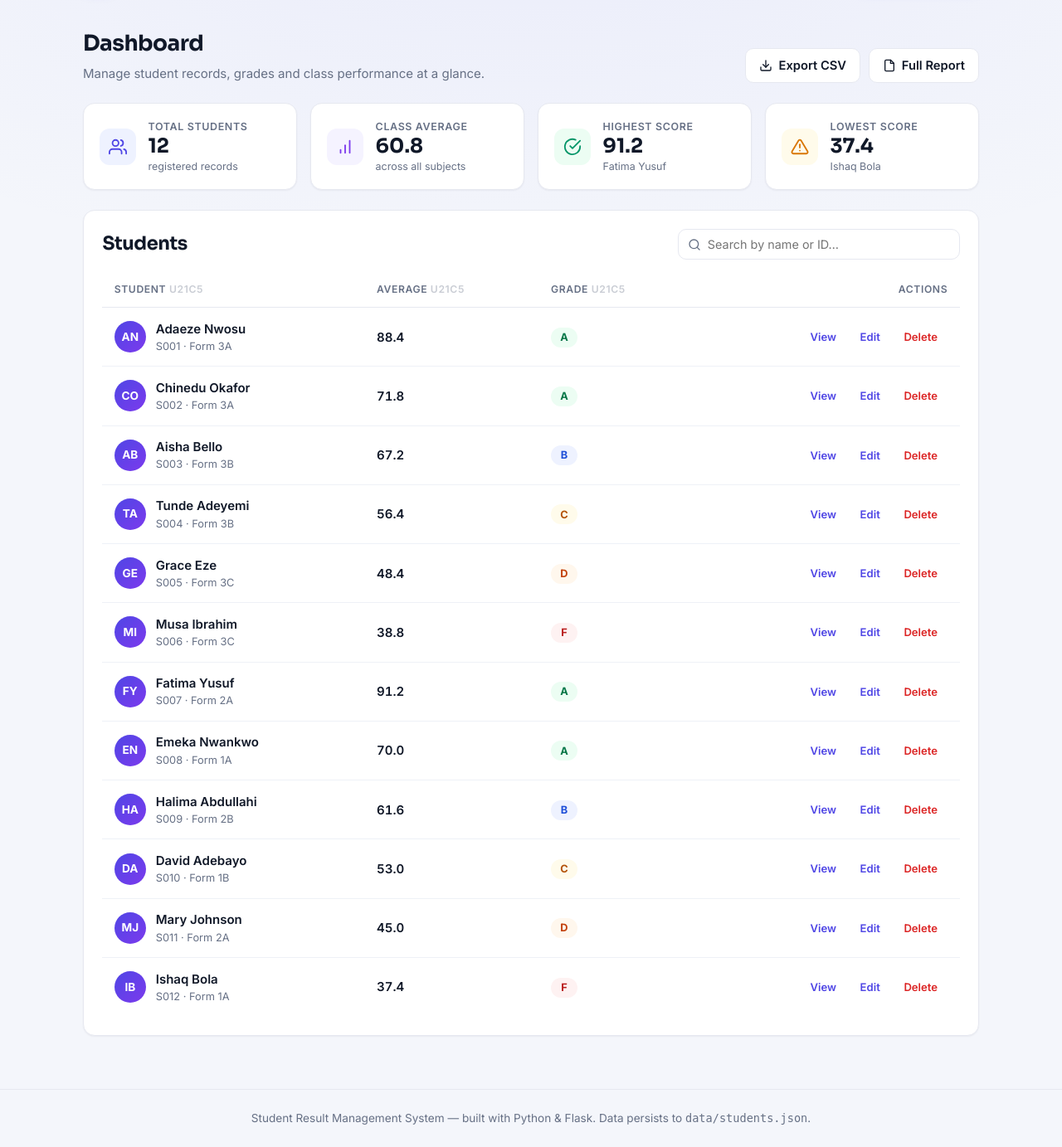
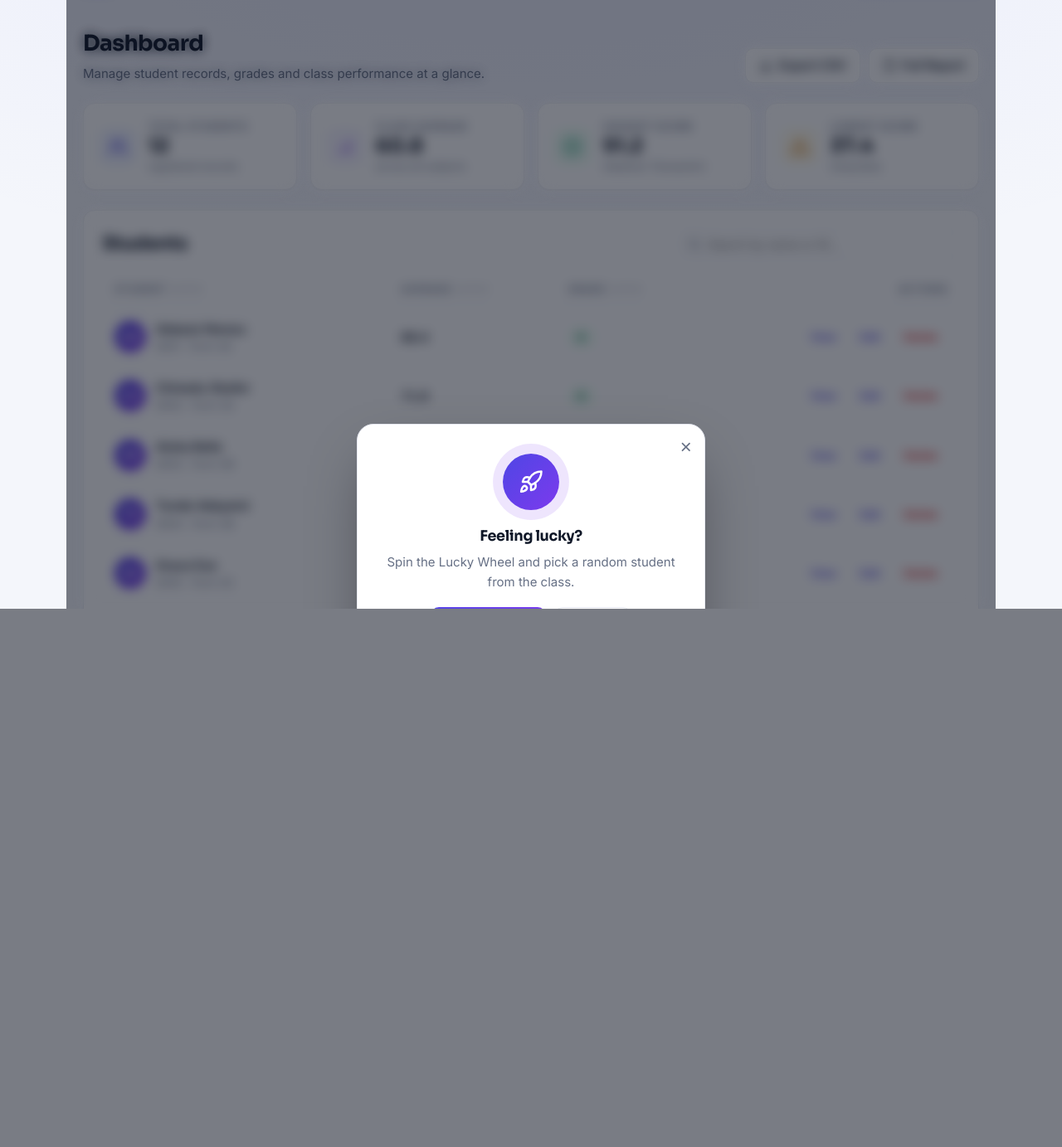
Before and after one commit to Arniode/student-result-system, a Flask app: page / in a window 1280 px wide. Shown: the part 66-1449 px from the top of the page at 83% size. After the commit the page ends 800 px from the top, so only its background shows below. Run offline with Flask 3, Linux system fonts and the light colour scheme.

Commit message:
Rename top student to Adediran Toluwanimi; add lucky-wheel popup prompt on dashboard

```diff
--- a/data/students.json
+++ b/data/students.json
@@ -109,9 +109,9 @@
     },
     {
         "student_id": "S007",
-        "full_name": "Fatima Yusuf",
+        "full_name": "Adediran Toluwanimi",
         "class_form": "Form 2A",
-        "gender": "Female",
+        "gender": "Male",
         "dob": "2010-02-14",
         "scores": {
             "Mathematics": 95,
--- a/templates/index.html
+++ b/templates/index.html
@@ -166,4 +166,63 @@
   })();
 </script>
 
+<style>
+  .wheel-modal { position: fixed; inset: 0; z-index: 100; display: grid; place-items: center; }
+  .wheel-modal[hidden] { display: none; }
+  .modal-backdrop { position: absolute; inset: 0; background: rgba(11, 18, 32, .55);
+                   backdrop-filter: blur(7px); animation: fadeIn .3s ease; }
+  .modal-card { position: relative; background: var(--surface); border: 1px solid var(--border);
+                border-radius: 20px; padding: 2.2rem 1.8rem 1.6rem; max-width: 420px;
+                width: calc(100% - 2rem); text-align: center;
+                box-shadow: 0 30px 70px -20px rgba(0, 0, 0, .45);
+                animation: popIn .45s cubic-bezier(.2, .9, .3, 1.35) both; }
+  .modal-close { position: absolute; top: .55rem; right: .55rem; border: none; background: transparent;
+                 font-size: 1.5rem; color: var(--muted); cursor: pointer; line-height: 1;
+                 padding: .4rem; border-radius: 8px; }
+  .modal-close:hover { color: var(--text); background: var(--surface-2); }
+  .modal-badge { width: 68px; height: 68px; border-radius: 50%; margin: 0 auto 1.1rem; background: var(--grad);
+                 color: #fff; display: grid; place-items: center; animation: pulse 1.8s ease-out infinite; }
+  .modal-actions { display: flex; gap: .6rem; justify-content: center; margin-top: 1.2rem; }
+  @keyframes fadeIn { from { opacity: 0; } to { opacity: 1; } }
+  @keyframes popIn { from { opacity: 0; transform: scale(.88) translateY(10px); } to { opacity: 1; transform: none; } }
+  @keyframes pulse { 0% { box-shadow: 0 0 0 0 rgba(124, 58, 237, .5); }
+                     70% { box-shadow: 0 0 0 16px rgba(124, 58, 237, 0); }
+                     100% { box-shadow: 0 0 0 0 rgba(124, 58, 237, 0); } }
+</style>
+
+<div id="wheel-modal" class="wheel-modal" hidden>
+  <div class="modal-backdrop"></div>
+  <div class="modal-card">
+    <button class="modal-close" id="wheel-modal-close" type="button" aria-label="Close">&times;</button>
+    <div class="modal-badge">
+      <svg width="30" height="30" viewBox="0 0 24 24" fill="none" stroke="currentColor" stroke-width="2" stroke-linecap="round" stroke-linejoin="round"><path d="M4.5 16.5c-1.5 1.26-2 5-2 5s3.74-.5 5-2c.71-.84.7-2.13-.09-2.91a2.18 2.18 0 0 0-2.91-.09z"/><path d="m12 15-3-3a22 22 0 0 1 2-3.95A12.88 12.88 0 0 1 22 2c0 2.72-.78 7.5-6 11a22.35 22.35 0 0 1-4 2z"/><path d="M9 12H4s.55-3.03 2-4c1.62-1.08 5 0 5 0"/><path d="M12 15v5s3.03-.55 4-2c1.08-1.62 0-5 0-5"/></svg>
+    </div>
+    <h3 style="margin:0 0 .4rem;">Feeling lucky?</h3>
+    <p class="muted" style="margin:0;">Spin the Lucky Wheel and pick a random student from the class.</p>
+    <div class="modal-actions">
+      <a class="btn btn-primary" href="{{ url_for('wheel') }}">Spin the wheel</a>
+      <button class="btn btn-outline" id="wheel-modal-no" type="button">Not now</button>
+    </div>
+  </div>
+</div>
+
+<script>
+  (function () {
+    var modal = document.getElementById('wheel-modal');
+    if (!modal) return;
+    if ({{ students|length }} < 1) return;
+    if (sessionStorage.getItem('wheel_prompt')) return;
+
+    setTimeout(function () {
+      modal.hidden = false;
+      sessionStorage.setItem('wheel_prompt', '1');
+    }, 6000);
+
+    function close() { modal.hidden = true; }
+    document.getElementById('wheel-modal-close').addEventListener('click', close);
+    document.getElementById('wheel-modal-no').addEventListener('click', close);
+    document.querySelector('.modal-backdrop').addEventListener('click', close);
+  })();
+</script>
+
 {% endblock %}
```
